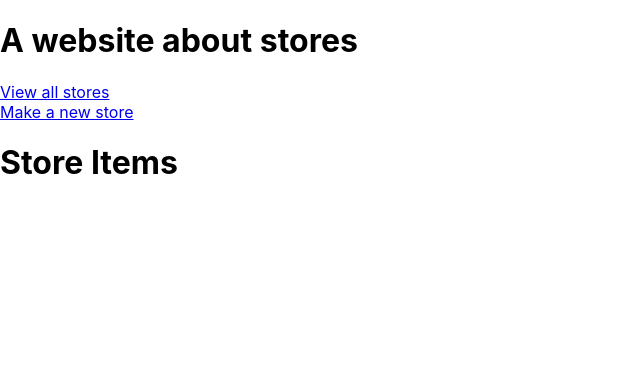
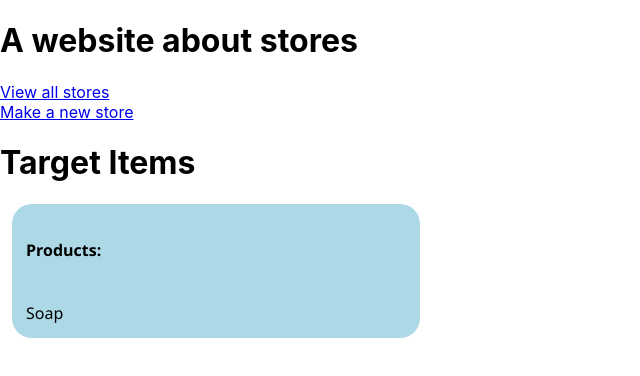
Before and after one commit to avelychko/SPA, a React (Create React App) app in the folder frontend/: page /stores/1/items/1 in a window 1280 px wide. Shown: the top 376 px of the page, without its empty margins (0-640 px from the left). Built offline with nearby package versions, Linux system fonts and the light colour scheme.

Commit message:
some styling, single store lists items

```diff
--- a/frontend/src/Items.js
+++ b/frontend/src/Items.js
@@ -5,15 +5,13 @@
 
     return (
       <>
-        <h1>Store Items</h1>
-          {/*stores.map((store) => (
-            <div key={store.id}>
-                <Link to={`${store.id}`}><h1 className="label-font">{store.name}</h1></Link>
-                <h4>Products: {// todo
-                }</h4>
-                <h4>ID: { store.id }</h4>
-          </div>
-              ))*/}
+        <h1>{"Target"} Items</h1>
+        <div className='card'>
+          <h4 className='label-font'>Products:</h4>
+          { [{_id: 1, name: "Soap"}].map((item) => (
+            <div className='label-font'> {item.name} </div>
+          ))}
+        </div>
 
       </>
     );
--- a/frontend/src/NewStore.js
+++ b/frontend/src/NewStore.js
@@ -1,5 +1,4 @@
 import React, { useState } from 'react';
-import './style.css';
 
 async function postStore(store) {
 
@@ -28,17 +27,11 @@
                 onChange={(e) => setName(e.target.value)}/>
             </label>
             </div>
+
             <div>
-            {/*<label>Please enter the store products:
+            <label>Please enter an ID:
                 <input type="text"
-                required
-                value={""}
-                onChange={(e) => setProducts(//e.target.value)}/>
-        </label>|*/}
-            </div>
-            <div>
-            <label>Leave id blank for a random one
-                <input type="text"
+                placeholder='Leave blank for random id'
                 value={currId}
                 onChange={(e) => setId(e.target.value)}/>
             </label>
--- a/frontend/src/Stores.js
+++ b/frontend/src/Stores.js
@@ -1,4 +1,5 @@
 import {Link, useLoaderData} from 'react-router-dom';
+import './style.css'
 
 export default function Stores() {
     const { stores } = [{ id: 1, name: "Target"}] //useLoaderData();
@@ -10,10 +11,7 @@
           {[{ id: 1, name: "Target", products: [{ _id: 1, name: "Soap" }]}].map((store) => (
             <div key={store.id} className="card">
                 <Link to={`${store.id}`}><h1 className="label-font">{store.name}</h1></Link>
-                <h4>Products:</h4>
-                { store.products.map((item) => (
-                  <div> {item.name} </div>
-                ))}
+
                 <h4 className="label-font">ID: { store.id }</h4>
           </div>
               ))}
--- a/frontend/src/style.css
+++ b/frontend/src/style.css
@@ -9,4 +9,6 @@
     aspect-ratio:       4;
     background-color: lightblue;
     border-radius:      20px;
+    margin: 12px;
+    padding: 4px;
 }
```
